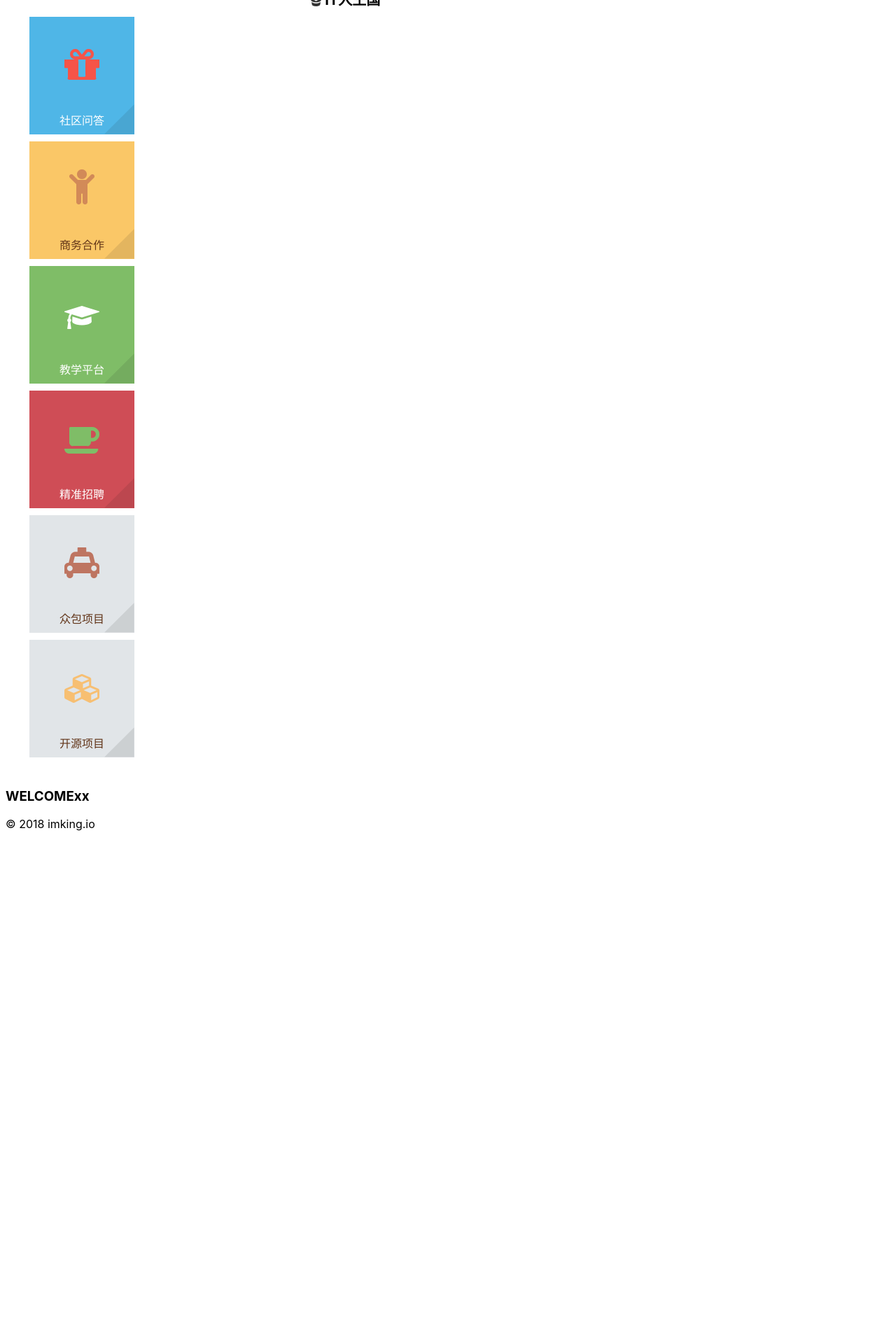
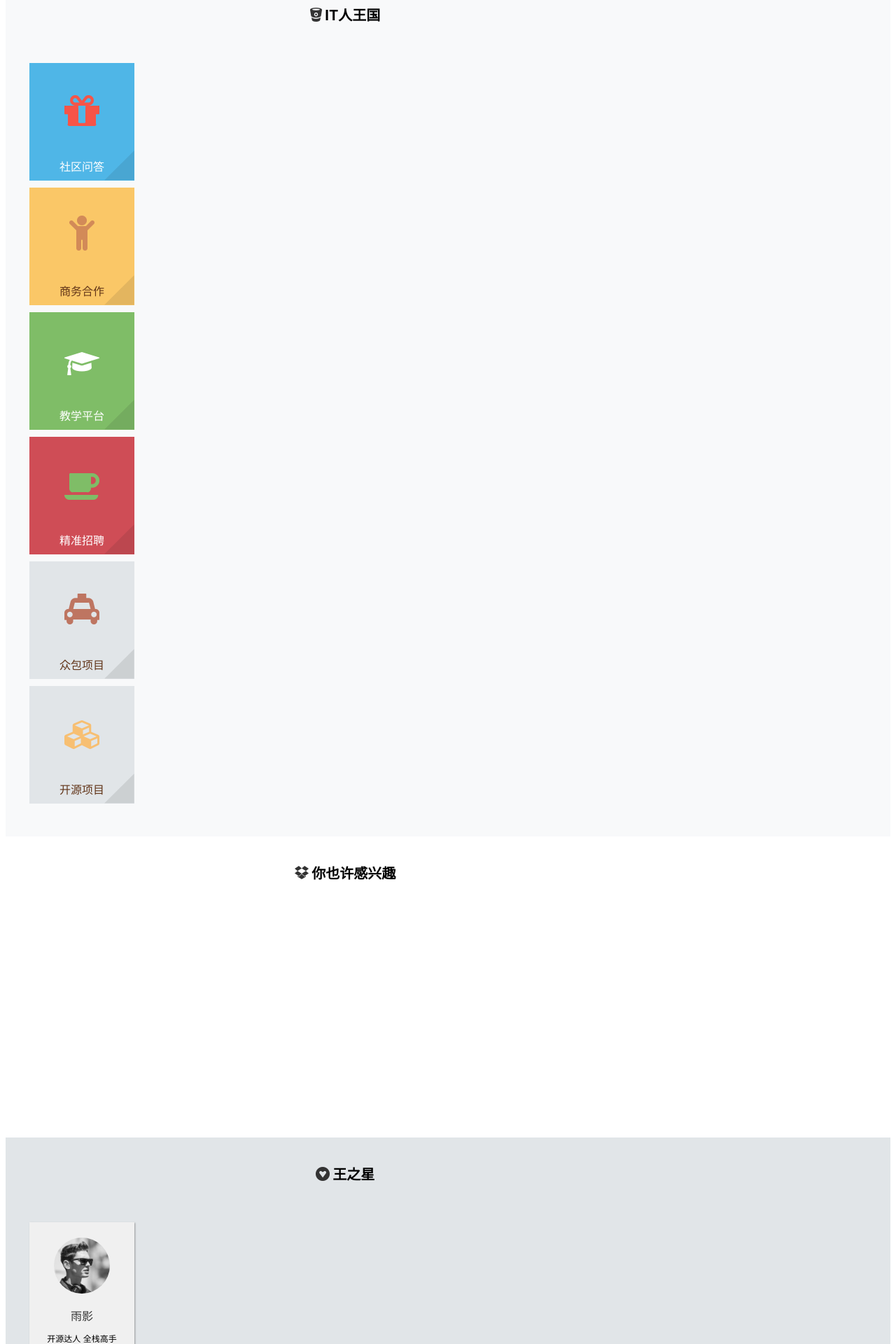
Before and after one commit to peanuts6/springbootweb, a Spring Boot app: page / in a window 1280 px wide. Shown: the part 560-2480 px from the top of the page at 70% size. Before the commit the page ends 1747 px from the top, so only its background shows below. Run offline with Spring Boot 4, Linux system fonts and the light colour scheme; style sheets or scripts are compiled from the project's sources; some of the project's set-up classes (security, data sources, template engines, error pages and the like) are left out, and stand-ins take their place; some libraries are stand-ins or nearby versions.

Commit message:
首页王之星模块完成；相同结构优化

```diff
--- a/src/main/resources/static/assets/styles/app.scss
+++ b/src/main/resources/static/assets/styles/app.scss
@@ -33,3 +33,11 @@
         width: 940px;
     }
 }
+
+.page-foot {
+  padding: 15px;
+  min-height: 210px;
+  background: inherit;
+  background-color: rgba(42, 44, 55, 1);
+  color: white;
+}
--- a/src/main/resources/static/assets/styles/index.scss
+++ b/src/main/resources/static/assets/styles/index.scss
@@ -1,3 +1,72 @@
+.section {
+  position: relative;
+  .section-head {
+    padding-top: 22px;
+    padding-bottom: 22px;
+    height: 30px;
+    text-align: center;
+    > .icon {
+      vertical-align: middle;
+    }
+    > .title {
+      font-weight: 700;
+      font-size: 20px;
+      display: inline-block;
+      vertical-align: middle;
+    }
+  }
+  .section-body {
+    padding-top: 22px;
+    padding-bottom: 22px;
+  }
+  a{
+    color: initial;
+    text-decoration: none;
+  }
+}
+
+.king-star {
+  padding: 15px 15px 50px 15px;
+  background: rgba(225, 229, 232, 1);
+  .section-body {
+    @media (min-width: 768px) {
+      .col-6 {
+        flex: 0 0 20%;
+        max-width: 20%;
+      }
+    }
+  }
+  .king-star-item {
+    margin: 10px auto;
+    text-align: center;
+    width: 150px;
+    height: 200px;
+    background: inherit;
+    background-color: rgba(240, 240, 240, 1);
+    border: none;
+    border-radius: 0px;
+    box-shadow: 1px 1px 2px rgba(0, 0, 0, 0.349019607843137);
+    img {
+      height: 80px;
+      width: 80px;
+      border-radius: 50%;
+      margin-top: 22px;
+    }
+    p {
+      margin-bottom: 0.5rem;
+    }
+    .item-name {
+      margin-top: 15px;
+      font-weight: 200;
+      color: #333333;
+    }
+    .item-desc {
+      font-weight: 400;
+      font-size: 12px;
+    }
+  }
+}
+
 .intro {
   background-color: rgba(255, 247, 219, 1);
   .container {
@@ -49,20 +118,8 @@
 
 .kingdom {
   padding: 15px;
-  .kingdom-head {
-    height: 30px;
-    text-align: center;
-    .kingdom-head-icon {
-      vertical-align: middle;
-    }
-    .kingdom-head-title {
-      font-weight: 700;
-      font-size: 20px;
-      display: inline-block;
-      vertical-align: middle;
-    }
-  }
-  .kingdom-body {
+  background: rgb(248, 249, 250);
+  .section-body {
     @media (min-width: 768px) {
       .col-6 {
         flex: 0 0 20%;
@@ -91,7 +148,7 @@
       //  right: -19px;
       //  bottom: -4px;
       //}
-      .icon-triangle{
+      .icon-triangle {
         width: 0;
         height: 0;
         border-right: 30px solid transparent;
@@ -124,3 +181,8 @@
     }
   }
 }
+
+.recommend {
+  padding: 15px;
+  min-height: 400px;
+}
--- a/src/main/resources/static/index.html
+++ b/src/main/resources/static/index.html
@@ -51,15 +51,15 @@
             </div>
         </div>
     </div>
-    <div class="kingdom mt-5">
+    <div class="section kingdom">
         <div class="container">
-            <div class="kingdom-head">
-                <img class="kingdom-head-icon" src="assets/images/index/u74.png">
-                <span class="kingdom-head-title">IT人王国</span>
+            <div class="section-head">
+                <img class="icon" src="assets/images/index/u74.png">
+                <span class="title">IT人王国</span>
             </div>
-            <div class="kingdom-body row mt-3">
+            <div class="section-body row">
                 <div class="col-6">
-                    <a href="#" style="text-decoration: none">
+                    <a href="#">
                         <div class="kingdom-item item-qa">
                             <img class="icon-img" src="assets/images/index/u28.png">
                             <p>社区问答</p>
@@ -111,17 +111,63 @@
             </div>
         </div>
     </div>
-    <div class="page-body">
+    <div class="section recommend">
         <div class="container">
             <div class="section-head">
-                <h3 class="text-center section-title">WELCOMExx</h3>
-                <div class="text-center section-subtitle"></div>
-            </div>
-            <div class="section-body d-flex justify-content-center pt-2 pb-5">
+                <img class="icon" src="assets/images/index/u76.png">
+                <span class="title">你也许感兴趣</span>
             </div>
         </div>
     </div>
+    <div class="section king-star">
+        <div class="container">
+            <div class="section-head">
+                <img class="icon" src="assets/images/index/u80.png">
+                <span class="title">王之星</span>
+            </div>
+            <div class="section-body row">
+                <div class="col-6">
+                    <a href="#" style="text-decoration: none">
+                        <div class="king-star-item">
+                            <img src="assets/images/index/test-phpto.jpg">
+                            <p class="item-name">雨影</p>
+                            <p class="item-desc">开源达人 全栈高手</p>
+                        </div>
+                    </a>
+                </div>
+                <div class="col-6">
+                    <div class="king-star-item">
+                        <img src="assets/images/index/test-phpto.jpg">
+                        <p class="item-name">云影</p>
+                        <p class="item-desc">模式专家 二百五</p>
+                    </div>
+                </div>
+                <div class="col-6">
+                    <div class="king-star-item">
+                        <img src="assets/images/index/test-phpto.jpg">
+                        <p class="item-name">风影</p>
+                        <p class="item-desc">开源达人 忽悠专家 三百五 神经质</p>
+                    </div>
+                </div>
+                <div class="col-6">
+                    <div class="king-star-item">
+                        <img src="assets/images/index/test-phpto.jpg">
+                        <p class="item-name">霜影</p>
+                        <p class="item-desc">有点二 喜欢吃豆腐</p>
+                    </div>
+                </div>
+                <div class="col-6">
+                    <div class="king-star-item">
+                        <img src="assets/images/index/test-phpto.jpg">
+                        <p class="item-name">火上忍</p>
+                        <p class="item-desc">细节控 强迫症
+                            完美主义 老婆奴</p>
+                    </div>
+                </div>
 
+            </div>
+        </div>
+    </div>
     <div class="page-foot">
         <div class="container">
             <p>&copy; 2018 imking.io
```
Also changed, not shown: src/main/resources/static/assets/images/index/test-phpto.jpg (added).
